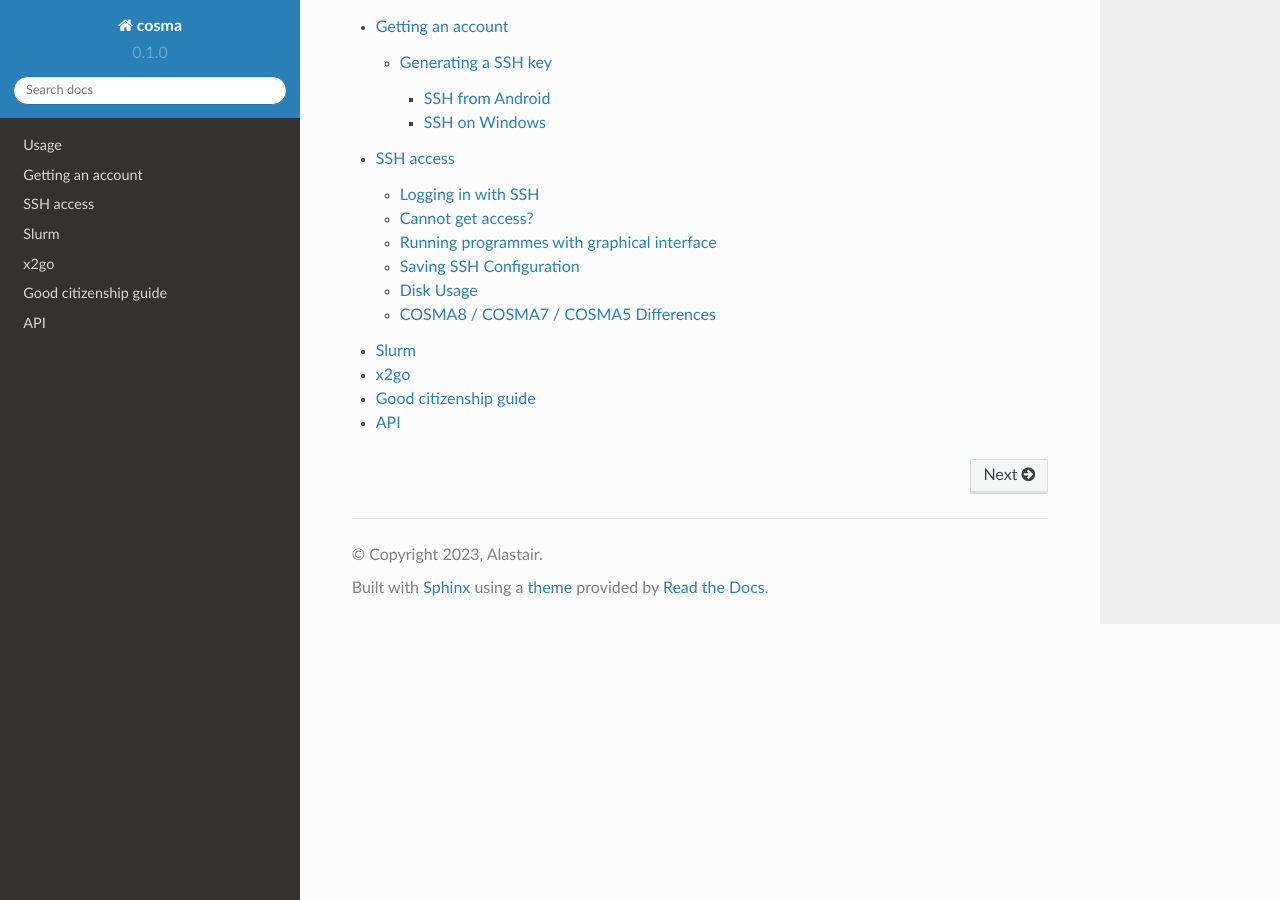
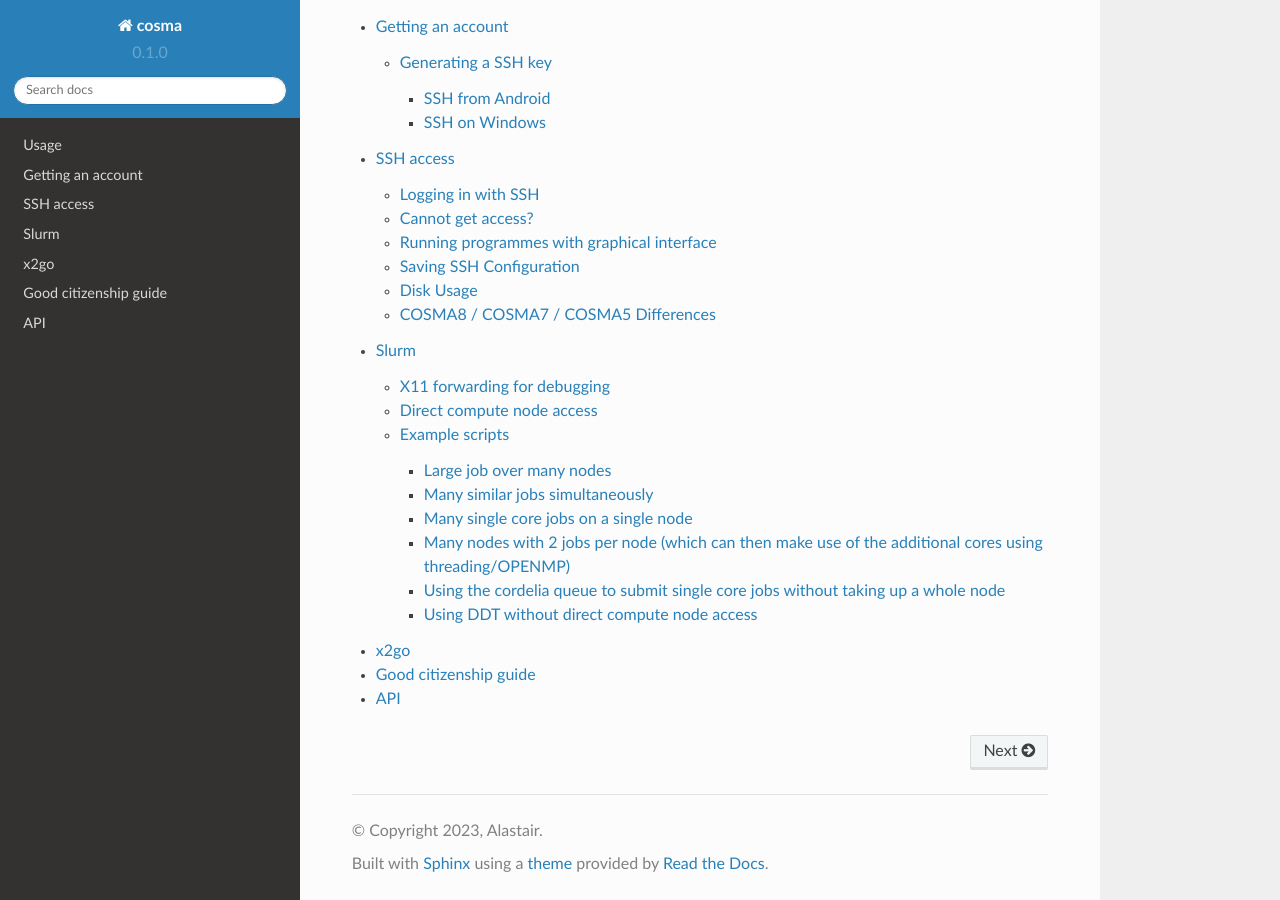
Before and after one commit to agb32/cosmadoc, a Sphinx documentation site: the page built from docs/source/index.rst, in a window 1280 px wide and 900 px high, scrolled down 590 px. Built offline with Sphinx 7.4.7 and the Read the Docs theme 2.0.0, drawn with Linux system fonts in a browser that asks for light colours; pages that are not in the unit, such as notebooks, are missing from menus; some of the changed lines change nothing that is shown.

Commit message:
added slurm info

````diff
--- a/docs/source/slurm.md
+++ b/docs/source/slurm.md
@@ -1 +1,147 @@
 # Slurm
+
+COSMA has a set of integrated batch queues that are managed by Slurm Workload Manager job scheduler. Jobs are ran by the scheduler after submission to the appropriate queue. Which queue to submit your jobs to depends on the projects you are working on, if in doubt about this ask your project lead, supervisor, co-workers or email cosma-support@durham.ac.uk.
+
+Common commands:
+
+* ```sbatch my_scriptc.sh```: submits my_scripts.sh to the queue. Job configuration can be done by command-line flags
+* ```scancel 12345678```: cancels job number 12345678
+* ```squeue -u $USER```: displays currently running jobs submitted by $USER
+* ```squeue -p $QUEUE```: displays jobs currently running in $QUEUE
+* ```sinfo -s```: displays summary of queues
+* ```srun```: start a terminal on a single node
+* ```salloc```: starts a new environment which can be used to launch mpi jobs
+* ```showq [-q cosma7] [-f] [-h]```: displays additional information about queues
+* ```sshare```: show the share/priorities of the queue
+
+Example submission script examples can be found in the ```/cosma/home/sample-user``` directory.
+
+Read more:
+
+* ```man slrum```, ```man sbatch```, etc. [online version] (https://slurm.schedmd.com/man_index.html).
+* [cheatsheet] (https://slurm.schedmd.com/pdfs/summary.pdf)
+* [Rosetta stone of batch systems] (https://slurm.schedmd.com/rosetta.pdf) (for users coming from other systems, such as LSF)
+
+Jobs, except for those in the *-princes family of queues are limited to a maximum runtime of 72 hours. If your job will take significantly less than this, then it is recommended to insert the expected runtime, as this may enable the job to be scheduled earlier.
+
+Some hints and tips for using SLURM can be found [here](LINK).
+
+## X11 forwarding for debugging
+
+If is possible to forward a display for debugging and profiling purposes (e.g. to use a graphical profiler). For example:
+
+`srun -p cosma7 -A dp004 -t 0:02:00 --x11 --pty /bin/bash`
+
+Once you get a prompt on the node you run standard X11 applications.
+
+## Direct compute node access
+
+For direct compute access, you can use srun, e.g.:
+
+`srun -p cosma7 -A dpXXX -n 1 -t 1:00:00 --pty /bin/bash`
+
+[Performance co-pilot] (LINK) will also allow you to analyse running jobs.
+
+Should you need direct ssh access to a node running your jobs, this may be possible - please contact cosma-support.
+
+## Example scripts
+
+### Large job over many nodes
+
+    #!/bin/bash -l
+
+    #SBATCH --ntasks 512 # The number of cores you need...
+    #SBATCH -J job_name #Give it something meaningful.
+    #SBATCH -o standard_output_file.%J.out
+    #SBATCH -e standard_error_file.%J.err
+    #SBATCH -p cosma7 #or some other partition, e.g. cosma, cosma8, etc.
+    #SBATCH -A project #e.g. dp004
+    #SBATCH --exclusive
+    #SBATCH -t 72:00:00
+    #SBATCH --mail-type=END # notifications for job done &
+    fail
+    #SBATCH --mail-user=<email address> #PLEASE PUT YOUR EMAIL ADDRESS HERE (without the <>)
+
+    module purge
+    #load the modules used to build your program.
+    module load intel_comp
+    module load intel_mpi
+    module load hdf5
+
+
+    #Run the program
+    mpirun -np $SLURM_NTASKS your_program your_inputs
+
+### Many similar jobs simultaneously
+
+    #!/bin/bash -l
+
+    #SBATCH --ntasks 512
+    #SBATCH -J job_name
+    #SBATCH --array=1-28 #Run 28 copies of the code
+    #SBATCH -o standard_output_file.%A.%a.out
+    #SBATCH -e standard_error_file.%A.%a.err
+    #SBATCH -p cosma7
+    #SBATCH -A project
+    #SBATCH --exclusive
+    #SBATCH -t 72:00:00
+    #SBATCH --mail-type=END # notifications for job done & fail
+    #SBATCH --mail-user=<email address>
+
+    module purge
+    #load the modules used to build your program.
+    module load intel_comp
+    module load intel_mpi
+    module load hdf5
+
+    #Run the program, note $SLURM_ARRAY_TASK_ID is set to the array number.
+
+    mpirun -np $SLURM_NTASKS your_program your_inputs $SLURM_ARRAY_TASK_ID
+
+### Many single core jobs on a single node
+
+See the example in `/cosma/home/sample-user/parallel_tasks/`
+
+(copy this to your own directory, compile the c code (`make`), and edit the `slurm_batch.sh` file.
+
+### Many nodes with 2 jobs per node (which can then make use of the additional cores using threading/OPENMP)
+
+Specify the total number of MPI tasks (e.g. to run on 4 nodes):
+
+    #SBATCH --ntasks=8
+
+And specify the number of cores per task:
+
+For COSMA7 (28 cores per node):
+
+    #SBATCH --cpus-per-task=14
+
+For COSMA5 (16 cores per node):
+
+    #SBATCH --cpus-per-task=8
+
+    export OMP_NUM_THREADS=$SLURM_CPUS_PER_TASK
+
+### Using the cordelia queue to submit single core jobs without taking up a whole node
+
+Use:
+
+    #SBATCH -n 1
+
+    #SBATCH -p cordelia
+
+    #SBATCH --cpu-per-task=1
+
+    #SBATCH --mem-per-cpu=4096
+
+    (and other standard options)
+
+Cordelia is a shared queue, so multiple users run jobs simultaneously on these nodes.
+
+The cosma7-shm queue can also be used for large memory requirements. These are single nodes, though not exclusive (i.e. multiple user jobs can run simultaneously).
+
+### Using DDT without direct compute node access
+
+To use DDT with slurm, the following instructions can be followed:
+
+https://gitlab.cosma.dur.ac.uk/swift/swiftsim/wikis/DDT-debugger-on-Cosma
````
